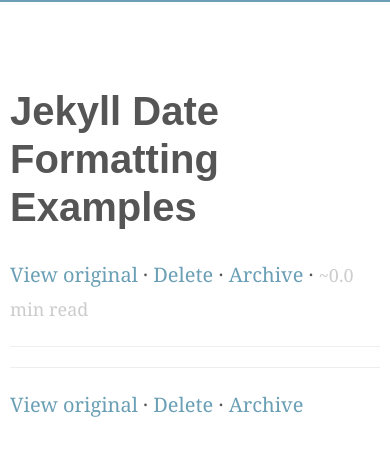
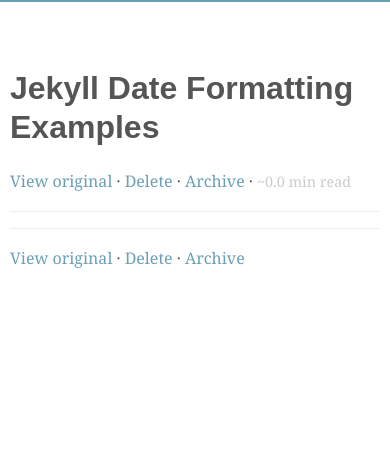
Before and after one commit to matita/min-gh-jekyll, a Jekyll site: the page built from _posts/archive/2015-11-21-Jekyll-Date-Formatting-Examples.md, in a window 390 px wide. Shown: the top 456 px of the page. Built offline with Jekyll 4.4.1, drawn with Linux system fonts in a browser that asks for light colours; nearby versions of some CDN libraries.

Commit message:
smaller fonts for posts in mobile view

```diff
--- a/public/css/post.css
+++ b/public/css/post.css
@@ -4,6 +4,12 @@ body {
   color: #555;
   line-height: 1.7;
   padding: 2em 10px;
+}
+
+@media screen and (max-width: 800px) {
+  body {
+    font-size: 16px;
+  }
 }
 
 body > article {
```
